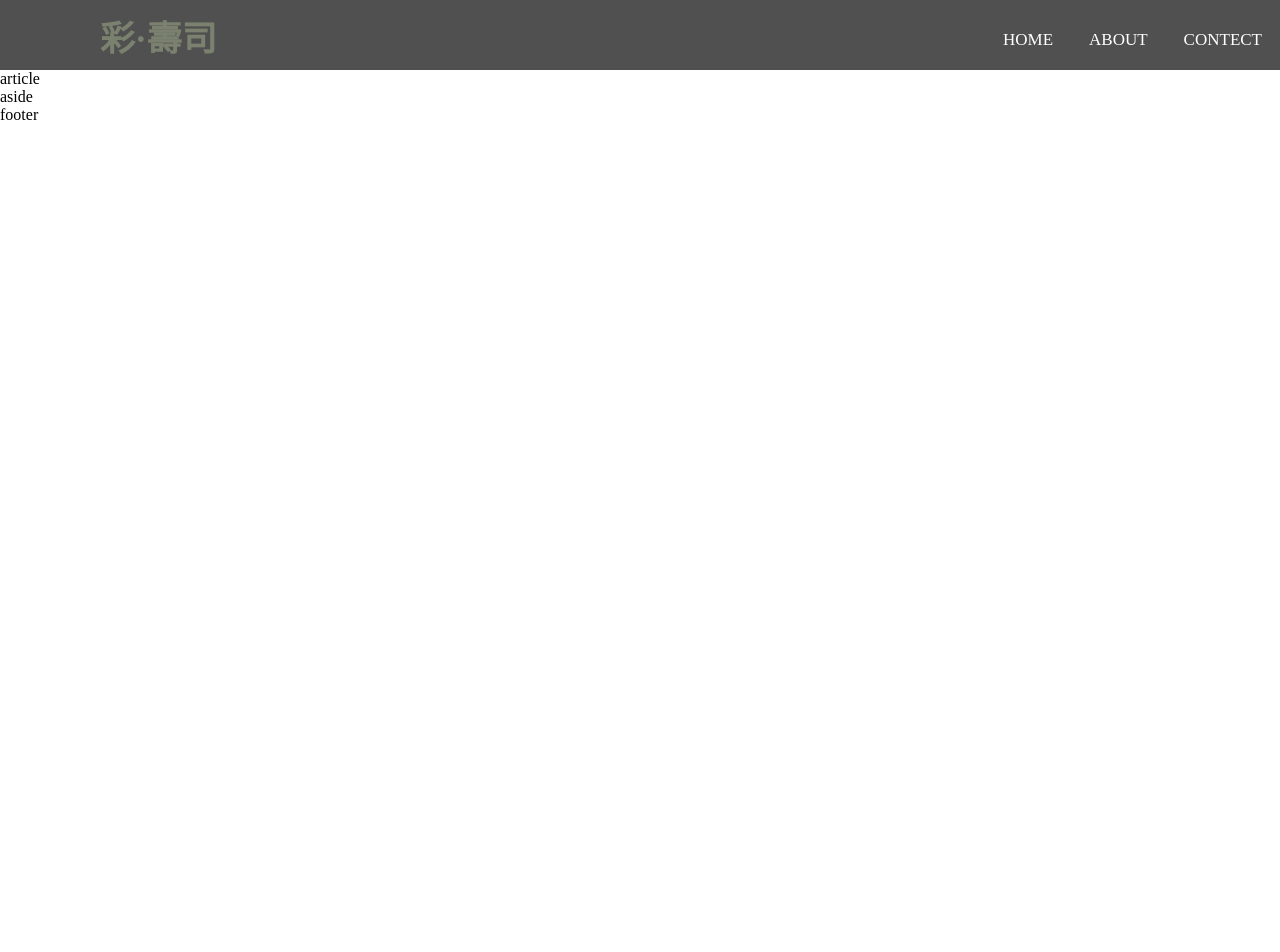
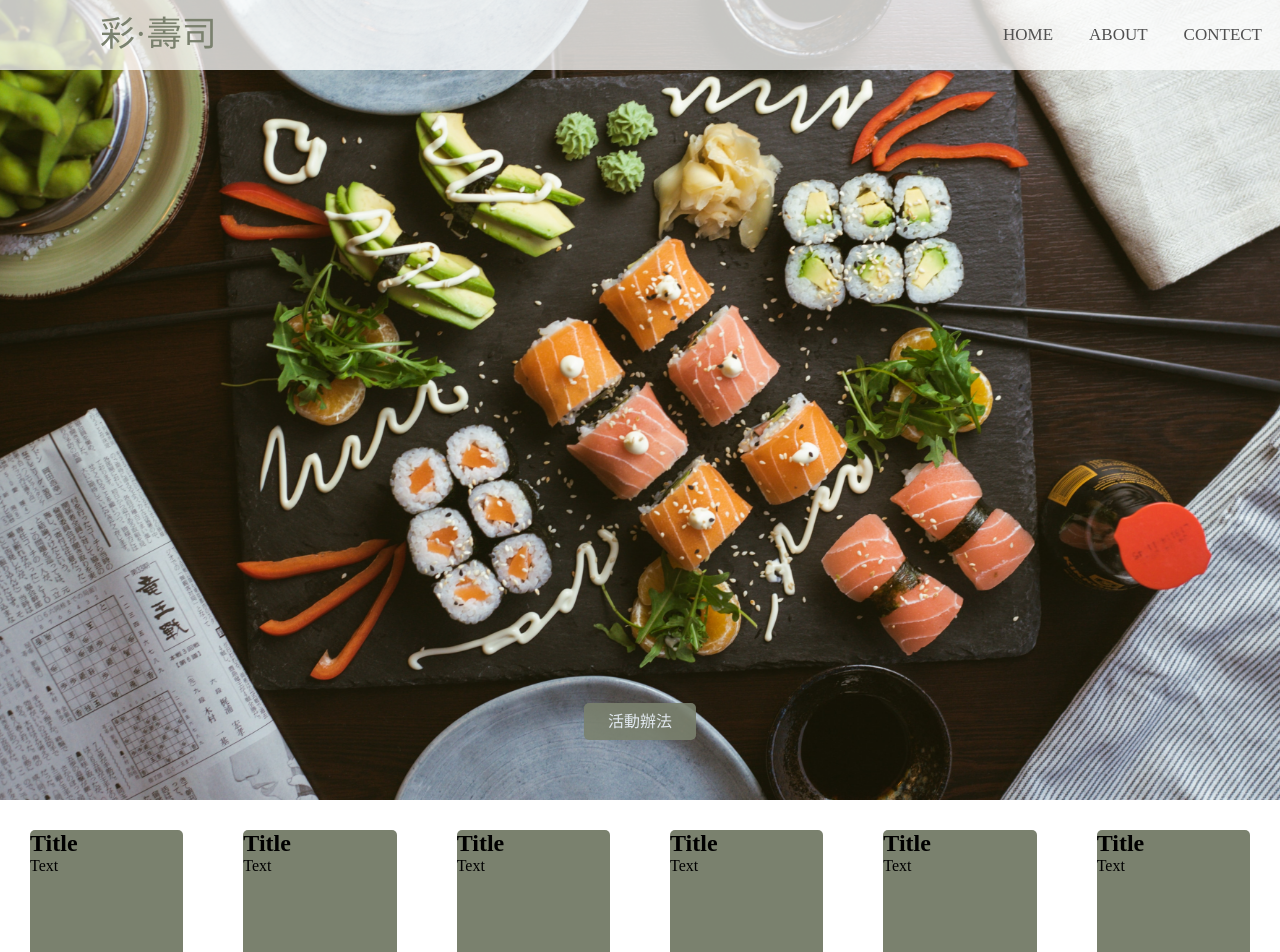
Before and after one commit to judy8210276834/SushiFrontend, a Vue app: page / in a window 1280 px wide. Shown: the top 952 px of the page. Before the commit the page ends 800 px from the top, so only its background shows below. Built offline with nearby package versions, Linux system fonts and the light colour scheme.

Commit message:
header、nav rwd; 新增種類元件

```diff
--- a/src/components/Header.vue
+++ b/src/components/Header.vue
@@ -1,15 +1,13 @@
-
 <script>
 export default {};
 </script>
-
 
 <template>
   <nav>
     <input type="checkbox" id="check" />
     <label for="check" class="checkbtn">
       <!-- explicit style -->
-      <font-awesome-icon :icon="['fas', 'bars']" />
+      <font-awesome-icon style="color:#7a816e" :icon="['fas', 'bars']" />
     </label>
     <label class="logo">彩·壽司</label>
     <ul>
@@ -20,7 +18,6 @@ export default {};
   </nav>
 </template>
 
-
 <style scoped lang="scss">
 * {
   text-decoration: none;
@@ -29,22 +26,26 @@ export default {};
 }
 
 nav {
-  background-color: rgba(80, 80, 80, 1);
+  background-color: rgba(255, 255, 255, 0.758);
   height: 70px;
   width: 100%;
+  position: fixed; /* Set the navbar to fixed position */
+  top: 0; /* Position the navbar at the top of the page */
+  z-index: 99;
 }
 
 label.logo {
   color: #7a816e;
   font-size: 35px;
-  line-height: 80px;
+  line-height: 70px;
   padding: 0 100px;
-  font-weight: bold;
+  // font-weight: bold;
   @media (max-width: 952px) {
     font-size: 30px;
     padding-left: 50px;
   }
 }
+
 
 nav ul {
   float: right;
@@ -53,7 +54,7 @@ nav ul {
     position: fixed;
     width: 100%;
     height: 100vh;
-    background: #2c3e50;
+    background: #7a816e;
     top: 70px;
     left: -100%;
     text-align: center;
@@ -61,7 +62,7 @@ nav ul {
   }
   li {
     display: inline-block;
-    line-height: 80px;
+    line-height: 70px;
     margin: 0 5px;
 
     @media (max-width: 858px) {
@@ -69,7 +70,7 @@ nav ul {
     }
 
     a {
-      color: #ffffff;
+      color: #505050;
       font-size: 17px;
       text-transform: uppercase;
       padding: 7px 13px;
@@ -80,6 +81,7 @@ nav ul {
 
       @media (max-width: 858px) {
         font-size: 20px;
+        color: #ffffff;
       }
 
       &:hover,
@@ -87,7 +89,7 @@ nav ul {
         opacity: 0.7;
         @media (max-width: 858px) {
           background: none;
-          color: #0082e6;
+          color: #7a816e;
         }
       }
     }
@@ -98,7 +100,7 @@ nav ul {
   font-size: 30px;
   color: white;
   float: right;
-  line-height: 80px;
+  line-height: 70px;
   margin-right: 40px;
   cursor: pointer;
   display: none;
--- /dev/null
+++ b/src/components/home/Category.vue
@@ -0,0 +1,57 @@
+<script>
+export default {};
+</script>
+
+<template>
+  <section class="container">
+    <div class="card">
+      <div class="card-image"></div>
+      <h2>Title</h2>
+      <p>Text</p>
+    </div>
+    <div class="card">
+      <div class="card-image"></div>
+      <h2>Title</h2>
+      <p>Text</p>
+    </div>
+    <div class="card">
+      <div class="card-image"></div>
+      <h2>Title</h2>
+      <p>Text</p>
+    </div>
+    <div class="card">
+      <div class="card-image"></div>
+      <h2>Title</h2>
+      <p>Text</p>
+    </div>
+    <div class="card">
+      <div class="card-image"></div>
+      <h2>Title</h2>
+      <p>Text</p>
+    </div>
+    <div class="card">
+      <div class="card-image"></div>
+      <h2>Title</h2>
+      <p>Text</p>
+    </div>
+  </section>
+</template>
+
+<style scoped lang="scss">
+* {
+  box-sizing: border-box;
+}
+
+.container {
+    display: flex;
+    justify-content: center;
+}
+
+.card {
+    background:#7A816E;
+    width: 180px;
+    height: 180px;
+    margin: 30px;
+    border-radius: 5px;
+}
+</style>
--- a/src/components/home/Main.vue
+++ b/src/components/home/Main.vue
@@ -1,31 +1,63 @@
-
 <script>
 export default {};
 </script>
 
 <template>
   <main>
-    <div class="container">
-      <div class="banner">
-        <div class="banner-text">
-            <h2>Test</h2>
-            <button id="btn">Shop now</button>
-        </div>
+    <div class="main-image">
+      <div class="container">
+        <a href="#" class="button">活動辦法</a>
       </div>
     </div>
   </main>
 </template>
 
+<style scoped lang="scss">
 
-<style scoped lang="scss">
-.container{
-    width: 100%;
+// .container {
+//   width: 100%;
+// }
+
+// .banner {
+//   width: 100%;
+//   height: 800px;
+//   background-image: url(~@/images/banner.jpg);
+//   background-size: cover;
+// }
+
+.main-image {
+  background: url(~@/images/banner.jpg) no-repeat center;
+  background-size: cover;
+  height: 800px;
+  width: 100%;
+  overflow: hidden;
+  position: relative;
+
 }
 
-.banner{
-    width: 100%;
-    height: 800px;
-    background-image: url(~@/images/banner.jpg);
-    background-size: cover;
+.container{
+  position: absolute;
+  top: 90%;
+  left: 50%;
+  transform: translate(-50%,-50%);
+  text-align: center;
+  color: white;
+
 }
+
+a{
+  color: aliceblue;
+  padding: 10px 24px;
+  background: #7a816e;
+  text-decoration: none;
+  border-radius: 5px;
+  transition: .3s;
+  opacity: .9;
+
+    &:hover{
+      opacity: 1;
+    }
+}
+
+
 </style>
--- a/src/views/HomeView.vue
+++ b/src/views/HomeView.vue
@@ -1,27 +1,26 @@
-
 <script>
 import Header from "@/components/Header.vue";
 import Main from "@/components/home/Main.vue";
 import Bread from "@/components/home/Bread.vue";
+import Category from "@/components/home/Category.vue";
 export default {
   components: {
     Header,
     Main,
-    Bread
+    Bread,
+    Category,
   },
 };
 </script>
 
 <template>
   <Header />
+  <Main />
+  <Category />
 
-  <main>
-    <article>article</article>
-    <aside>aside</aside>
-  </main>
+
   <footer>footer<time></time></footer>
 </template>
-
 
 <style lang="scss">
 * {
```
Also changed, not shown: 1 other file (tests, documents, lock files or other folders).
